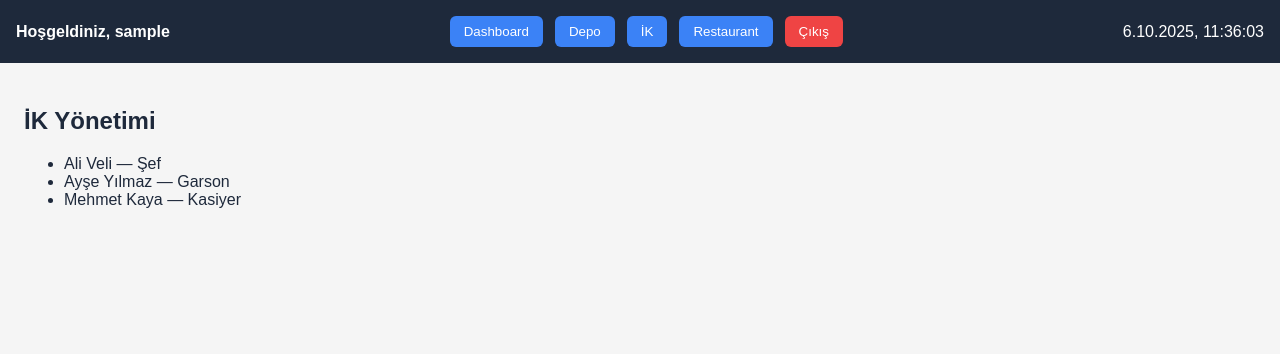
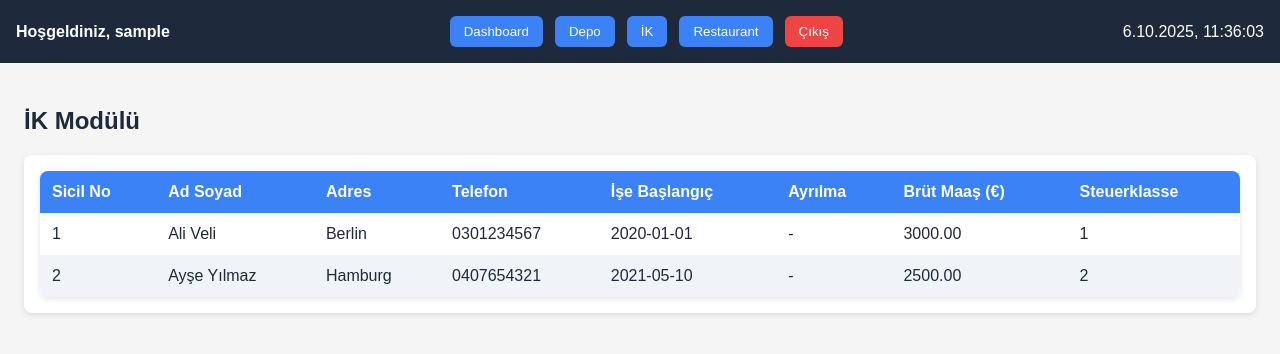
Before and after one commit to 07mercedes-source/panel-demov1, a Next.js app: page /ik in a window 1280 px wide. Shown: the top 354 px of the page. Built offline with nearby package versions, Linux system fonts and the light colour scheme; sample sign-in values are in the browser's storage.

Commit message:
Update ik.js

```diff
--- a/pages/ik.js
+++ b/pages/ik.js
@@ -1,18 +1,46 @@
+import { useState } from 'react';
+
 export default function IK() {
-  const employees = [
-    { id: 1, name: 'Ali Veli', position: 'Şef' },
-    { id: 2, name: 'Ayşe Yılmaz', position: 'Garson' },
-    { id: 3, name: 'Mehmet Kaya', position: 'Kasiyer' }
-  ];
+  const [employees] = useState([
+    { sicil: 1, name: 'Ali Veli', address: 'Berlin', phone: '0301234567', start: '2020-01-01', end: '', salary: 3000, steuer: '1' },
+    { sicil: 2, name: 'Ayşe Yılmaz', address: 'Hamburg', phone: '0407654321', start: '2021-05-10', end: '', salary: 2500, steuer: '2' }
+  ]);
+
+  const buttonStyle = { padding: '6px 12px', margin: '4px', borderRadius: '6px', border: 'none', cursor: 'pointer', backgroundColor: '#3b82f6', color: 'white' };
 
   return (
-    <div style={{ padding: 24, fontFamily: 'Arial, sans-serif' }}>
-      <h2>İK Yönetimi</h2>
-      <ul>
-        {employees.map(e => (
-          <li key={e.id}>{e.name} — {e.position}</li>
-        ))}
-      </ul>
+    <div style={{ padding: 24 }}>
+      <h2>İK Modülü</h2>
+      <div className="card">
+        <table>
+          <thead>
+            <tr>
+              <th>Sicil No</th>
+              <th>Ad Soyad</th>
+              <th>Adres</th>
+              <th>Telefon</th>
+              <th>İşe Başlangıç</th>
+              <th>Ayrılma</th>
+              <th>Brüt Maaş (€)</th>
+              <th>Steuerklasse</th>
+            </tr>
+          </thead>
+          <tbody>
+            {employees.map(e => (
+              <tr key={e.sicil}>
+                <td>{e.sicil}</td>
+                <td>{e.name}</td>
+                <td>{e.address}</td>
+                <td>{e.phone}</td>
+                <td>{e.start}</td>
+                <td>{e.end || '-'}</td>
+                <td>{e.salary.toFixed(2)}</td>
+                <td>{e.steuer}</td>
+              </tr>
+            ))}
+          </tbody>
+        </table>
+      </div>
     </div>
   );
 }
```
